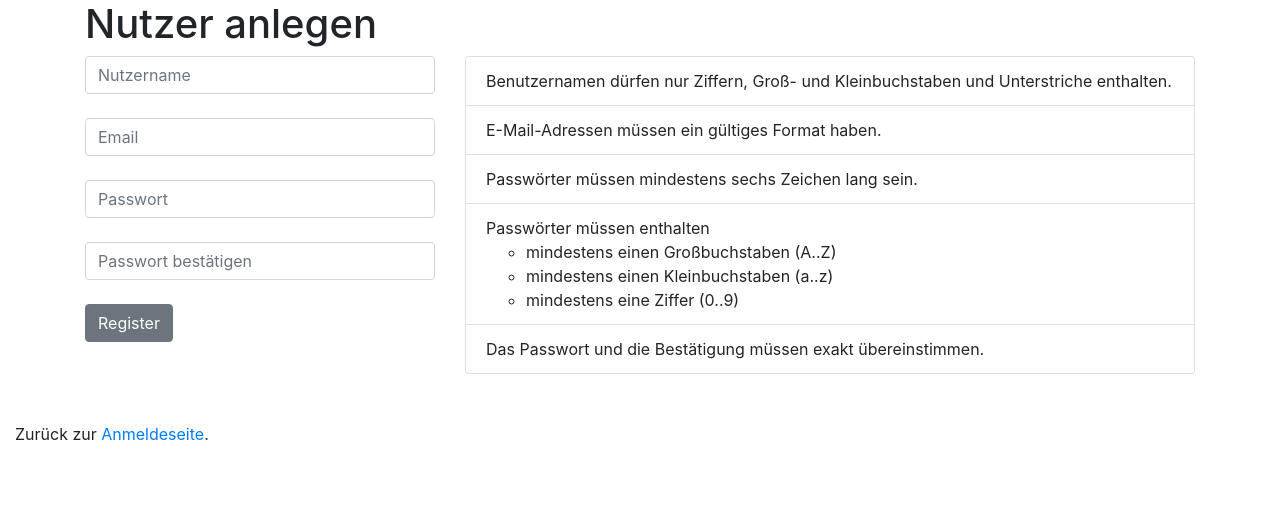
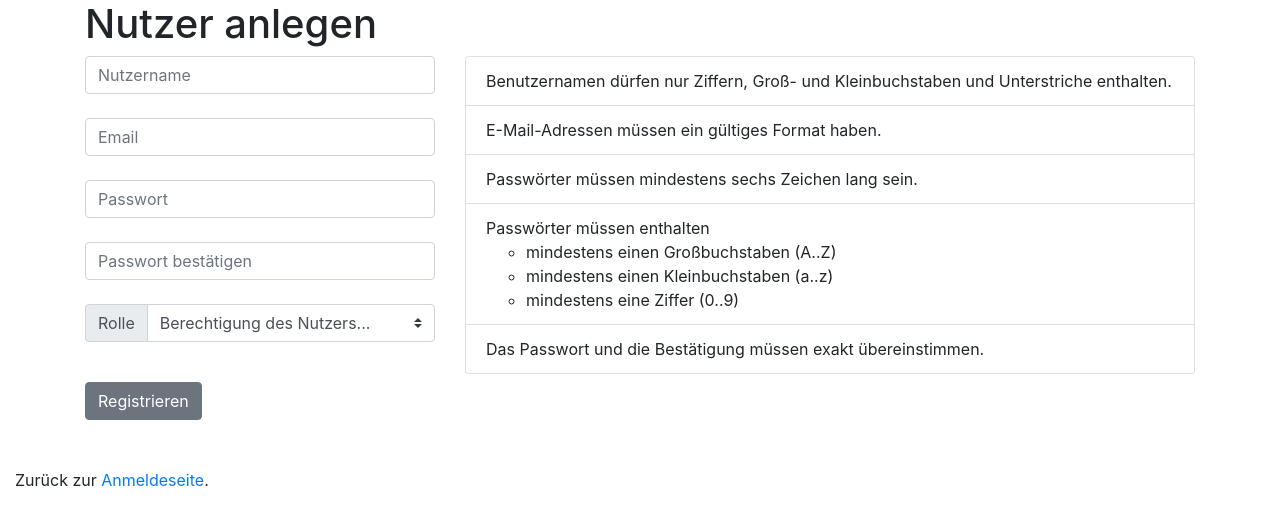
Before and after one commit to Fabpad/ticketplusplus, a PHP site: page /register.php in a window 1280 px wide. Shown: the top 525 px of the page. Run offline with PHP 8.4, Linux system fonts and the light colour scheme.

Commit message:
Revert "."
This reverts commit ad4e30db584276c8f915656fa756bfee636ad9bc.

```diff
--- a/ticketplusplus/SQL Scripts/Database-Login-Permissions.sql
+++ b/ticketplusplus/SQL Scripts/Database-Login-Permissions.sql
@@ -16,4 +16,4 @@ CREATE TABLE ticketplusplus.login_attempts (
 
 INSERT INTO ticketplusplus.users VALUES(1, 'test_user', 'test@example.com',
 '00807432eae173f652f2064bdca1b61b290b52d40e429a7d295d76a71084aa96c0233b82f1feac45529e0726559645acaed6f3ae58a286b9f075916ebf66cacc',
-'f9aab579fc1b41ed0c44fe4ecdbfcdb4cb99b9023abb241a6db833288f4eea3c02f76e0d35204a8695077dcf81932aa59006423976224be0390395bae152d4ef', 'User');
+'f9aab579fc1b41ed0c44fe4ecdbfcdb4cb99b9023abb241a6db833288f4eea3c02f76e0d35204a8695077dcf81932aa59006423976224be0390395bae152d4ef');
--- a/ticketplusplus/js/forms.js
+++ b/ticketplusplus/js/forms.js
@@ -15,14 +15,20 @@ function formhash(form, password) {
     form.submit();
 }
 
-function regformhash(form, uid, email, password, conf) {
+function regformhash(form, uid, email, password, conf, role) {
+
+	var e = document.getElementById("role");
+	var rolevalue = e.options[e.selectedIndex].text;
+
      // Überprüfe, ob jedes Feld einen Wert hat
     if (uid.value == ''         ||
           email.value == ''     ||
           password.value == ''  ||
-          conf.value == '') {
+          conf.value == ''		||
+		  rolevalue == 'Berechtigung des Nutzers...') {
 
         alert('You must provide all the requested details. Please try again');
+
         return false;
     }
 
--- a/ticketplusplus/register.php
+++ b/ticketplusplus/register.php
@@ -7,11 +7,11 @@ include_once 'includes/functions.php';
     <head>
         <meta charset="UTF-8">
         <title>Secure Login: Registration Form</title>
+        <script type="text/JavaScript" src="js/sha512.js"></script>
+        <script type="text/JavaScript" src="js/forms.js"></script>
 		<script src="js/jQuery-v3.3.1.min.js"></script>
 		<script src="js/popper.min.js"></script>
 		<script src="styles/bootstrap/js/bootstrap.min.js"></script>
-		<script type="text/JavaScript" src="js/sha512.js"></script>
-        <script type="text/JavaScript" src="js/forms.js"></script>
 		<link rel="stylesheet" href="styles/bootstrap/css/bootstrap.min.css">
     </head>
     <body>
@@ -27,11 +27,10 @@ include_once 'includes/functions.php';
 				<div class="col-sm-12 col-md-12 col-lg-12">
 					<h1>Nutzer anlegen</h1>
 				</div>
-
 				<div class="col-sm-12 col-md-4 col-lg-4">
 					<form action="<?php echo esc_url($_SERVER['PHP_SELF']); ?>" method="post" name="registration_form">
 
-						<input type="text" class="form-control" name='username' id='username' placeholder="Nutzername" /><br>
+						<input type="text" class="form-control" name="username" id="username" placeholder="Nutzername" /><br>
 
 						<input type="text" class="form-control" name="email" id="email" placeholder="Email" /><br>
 
@@ -39,19 +38,19 @@ include_once 'includes/functions.php';
 
 						<input type="password" class="form-control" name="confirmpwd" id="confirmpwd" placeholder="Passwort bestätigen" /><br>
 
-						<!--<div class="input-group mb-3">
+						<div class="input-group mb-3">
 							<div class="input-group-prepend">
 								<label class="input-group-text" for="role">Rolle</label>
 							</div>
 							<select class="custom-select" id="role" name="role">
 								<option selected>Berechtigung des Nutzers...</option>
-								<option value="User">User</option>
-								<option value="Agent">Agent</option>
-								<option value="Administrator">Administrator</option>
+								<option value="1">User</option>
+								<option value="2">Agent</option>
+								<option value="3">Administrator</option>
 							</select>
-						</div><br>-->
+						</div><br>
 
-						<input type="button" class="btn btn-secondary" value="Register" onclick="return regformhash(this.form,this.form.username,this.form.email,this.form.password,this.form.confirmpwd);" />
+						<input type="button" class="btn btn-secondary" value="Registrieren" onclick="return regformhash(this.form,this.form.username,this.form.email,this.form.password,this.form.confirmpwd,this.form.role);" />
 
 					</form>
 				</div>
```
Also changed, not shown: ticketplusplus/includes/register.inc.php (+6 -4 lines).
